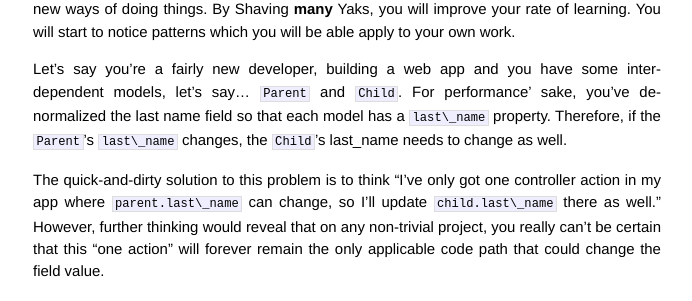
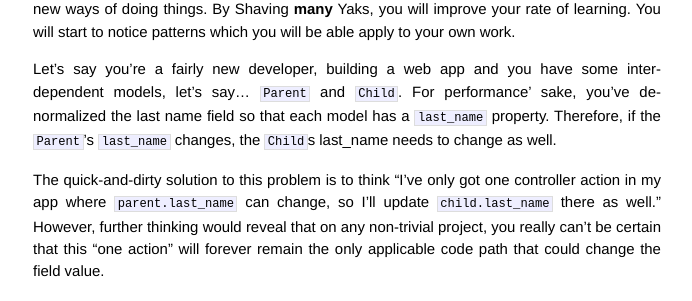
Before and after one commit to etipton/etipton.github.io, a Jekyll site: the page built from _posts/2014-03-28-its-ok-to-shave-the-yak.markdown, in a window 1280 px wide. Shown: the part 703-1004 px from the top of the page, without its empty margins (293-985 px from the left). Built offline with Jekyll 4.4.1, drawn with Linux system fonts in a browser that asks for light colours; nearby versions of some CDN libraries; Markdown is read by kramdown in place of the engine named in the settings; comment, search, counter and statistics services are not loaded; part of the change alters nothing that is shown.

Commit message:
no need to use <code>

````diff
--- a/_posts/2014-03-28-its-ok-to-shave-the-yak.markdown
+++ b/_posts/2014-03-28-its-ok-to-shave-the-yak.markdown
@@ -22,13 +22,14 @@ you will improve your rate of learning. You will start to notice patterns which
 work.
 
 Let's say you're a fairly new developer, building a web app and you have some inter-dependent models, let's say...
-<code>Parent</code> and <code>Child</code>. For performance' sake, you've de-normalized the last name field so that
-each model has a <code>last\_name</code> property. Therefore, if the <code>Parent</code>'s <code>last\_name</code>
-changes, the <code>Child</code>'s last_name needs to change as well.
+```Parent``` and ```Child```. For performance' sake, you've de-normalized the last name field so that each model has a
+```last_name``` property. Therefore, if the ```Parent```'s ```last_name``` changes, the ```Child```s last_name needs
+to change as well.
 
 The quick-and-dirty solution to this problem is to think "I've only got one controller action in my app where
-<code>parent.last\_name</code> can change, so I'll update <code>child.last\_name</code> there as well." However,
-further thinking would reveal that on any non-trivial project, you really can't be certain that this "one action" will forever remain the only applicable code path that could change the field value.
+```parent.last_name``` can change, so I'll update ```child.last_name``` there as well." However, further thinking
+would reveal that on any non-trivial project, you really can't be certain that this "one action" will forever remain
+the only applicable code path that could change the field value.
 
 So -- once you realize that the "right" solution is actually to push this logic down to the model level, then you
 start to think, "Well, now I'm going to have to learn all about after-save hooks... what once was a one-line change
````
